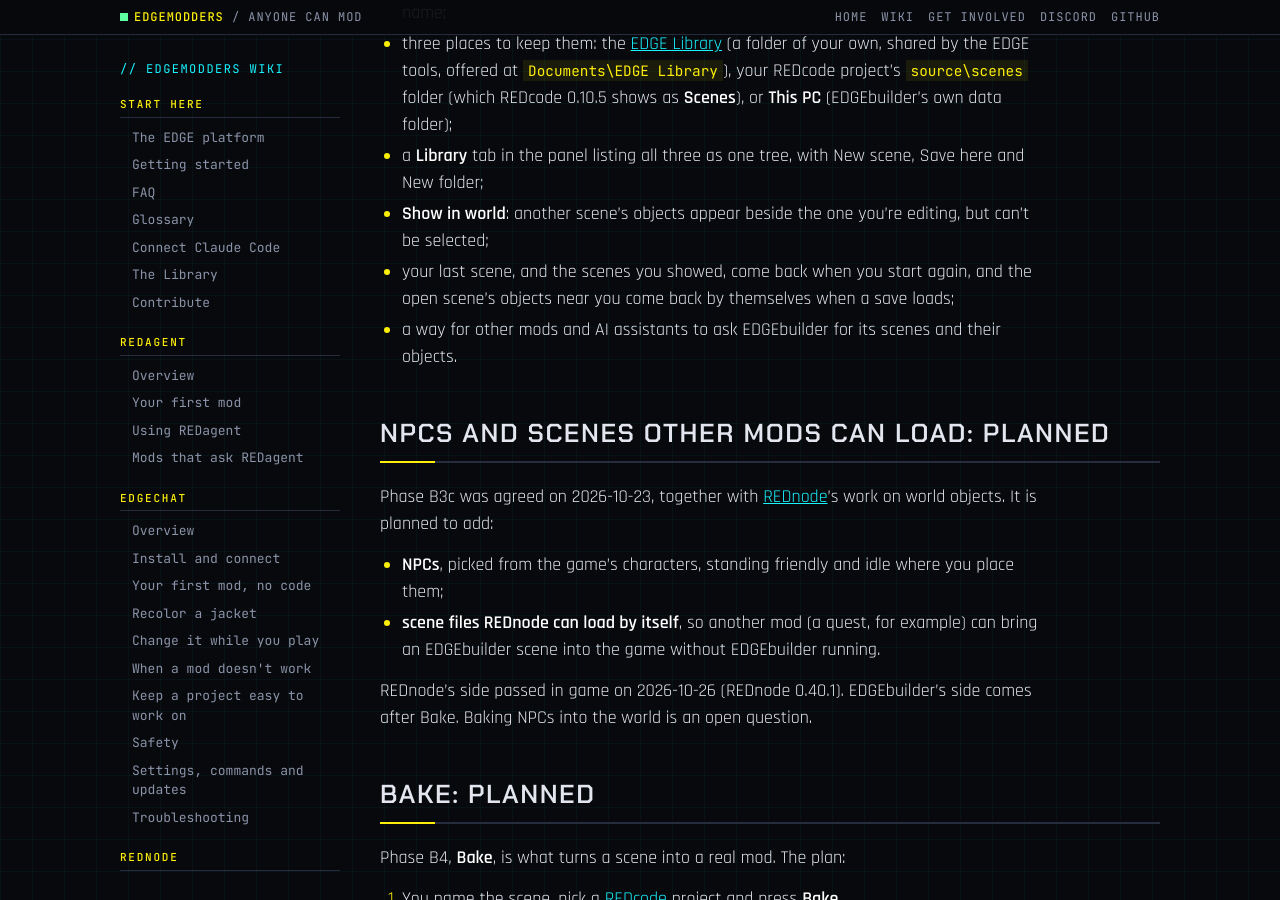
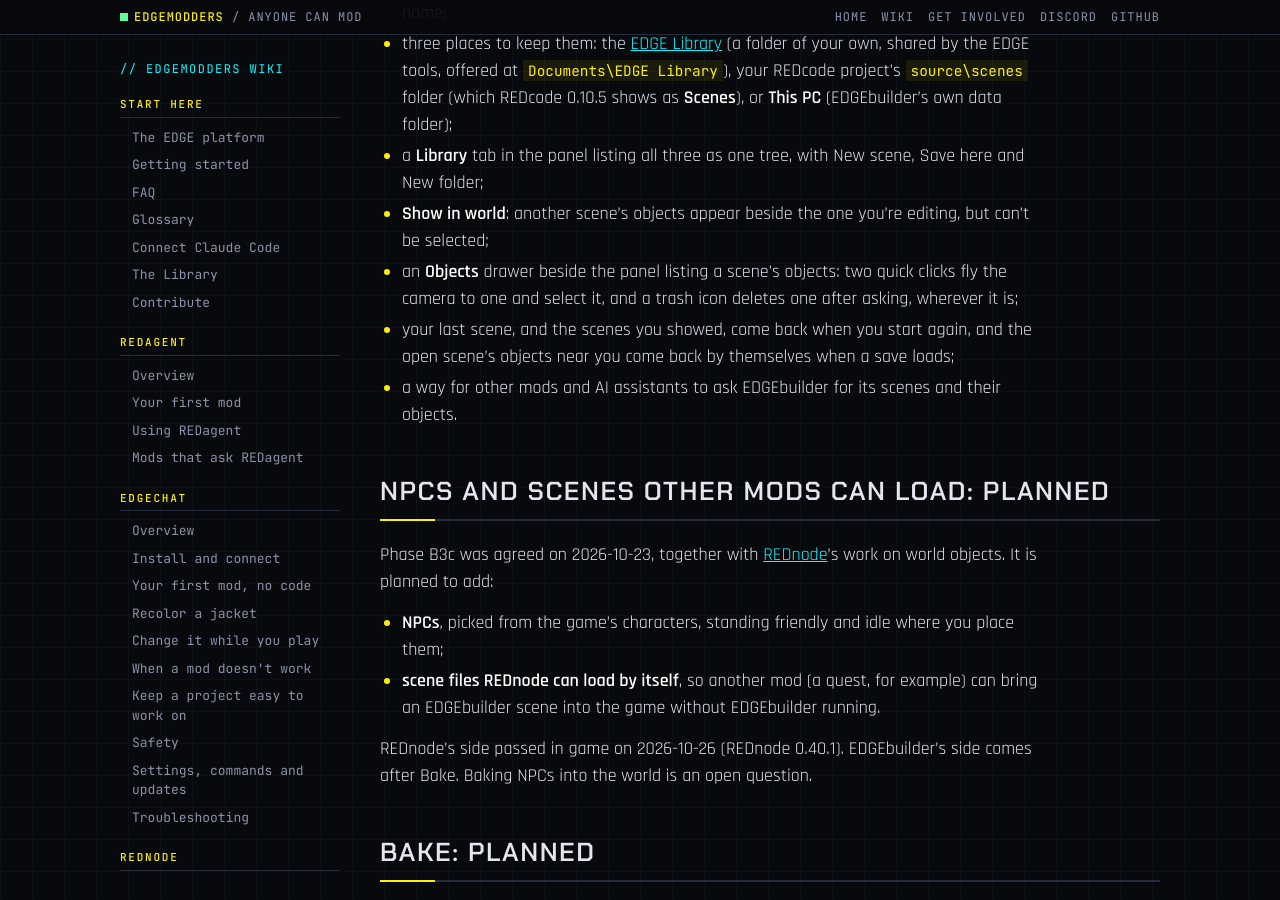
Before and after one commit to Edgemodders/EDGEweb, a Jekyll site: the page built from docs/wiki/edgebuilder/scenes.md, in a window 1280 px wide and 900 px high, scrolled down 2009 px. Built offline with Jekyll 4.4.1, drawn with Linux system fonts in a browser that asks for light colours.

Commit message:
Wiki: EDGEbuilder's Objects drawer, in the build being tested
Co-Authored-By: Claude Opus 5.5 <noreply@anthropic.com>

```diff
--- a/docs/wiki/edgebuilder/scenes.md
+++ b/docs/wiki/edgebuilder/scenes.md
@@ -43,6 +43,7 @@ Phase B3, **Arrange and save**, comes in two halves. The first, B3-1 Arrange, pa
 - three places to keep them: the [EDGE Library](../library.html) (a folder of your own, shared by the EDGE tools, offered at `Documents\EDGE Library`), your REDcode project's `source\scenes` folder (which REDcode 0.10.5 shows as **Scenes**), or **This PC** (EDGEbuilder's own data folder);
 - a **Library** tab in the panel listing all three as one tree, with New scene, Save here and New folder;
 - **Show in world**: another scene's objects appear beside the one you're editing, but can't be selected;
+- an **Objects** drawer beside the panel listing a scene's objects: two quick clicks fly the camera to one and select it, and a trash icon deletes one after asking, wherever it is;
 - your last scene, and the scenes you showed, come back when you start again, and the open scene's objects near you come back by themselves when a save loads;
 - a way for other mods and AI assistants to ask EDGEbuilder for its scenes and their objects.
 
```
